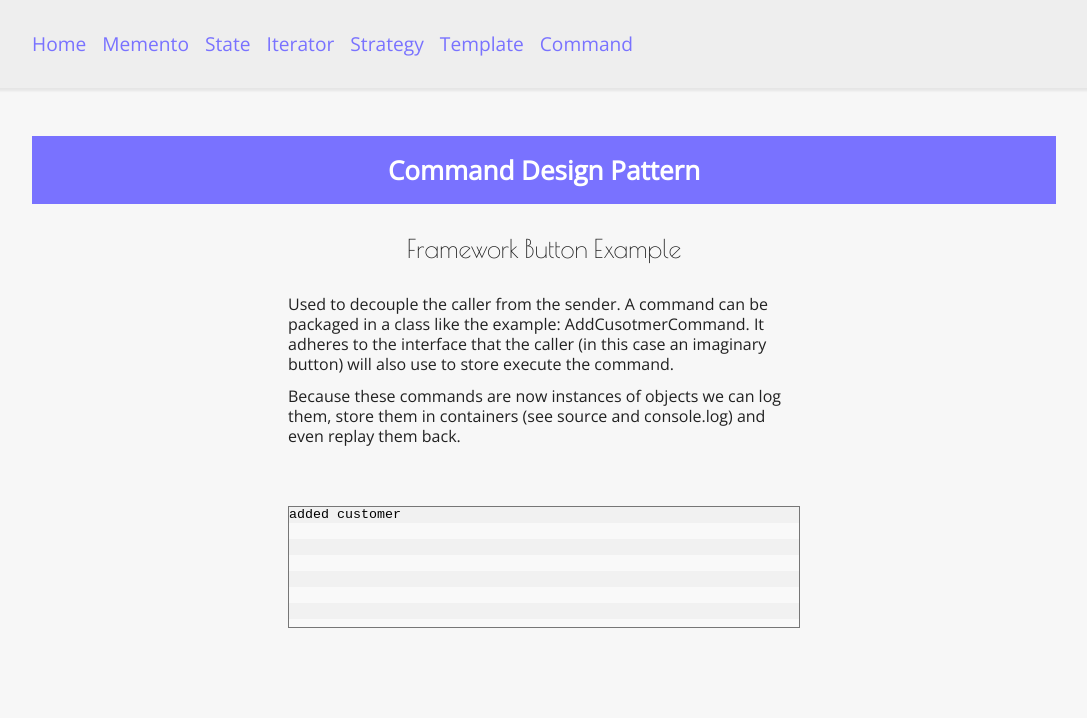
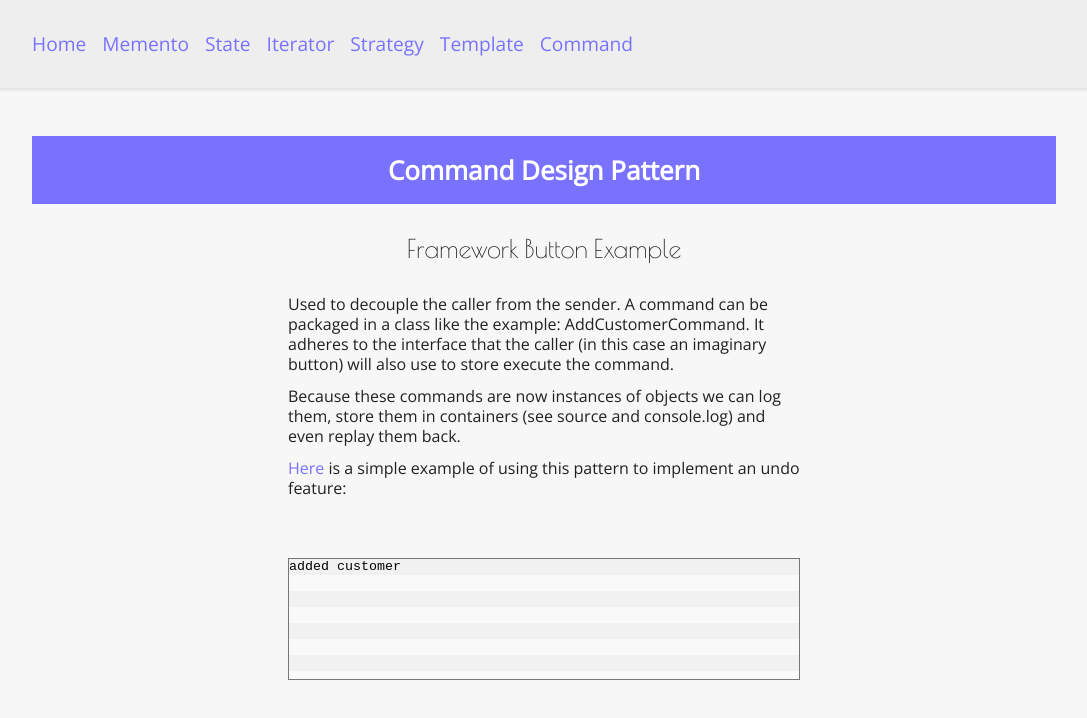
Before and after one commit to metafield/Design-Patterns-Typescript, a React (Create React App) app: page /patterns/command in a window 1280 px wide. Shown: the top 718 px of the page, without its empty margins (96-1183 px from the left). Built offline with nearby package versions, Linux system fonts and the light colour scheme.

Commit message:
command pattern write up

```diff
--- a/src/Patterns/Command/Command.tsx
+++ b/src/Patterns/Command/Command.tsx
@@ -1,6 +1,11 @@
 import React, { FC, useState } from 'react';
 import styled from 'styled-components';
-import { FluidHeader, Heading, Article } from '../../Styles/Atoms';
+import {
+  FluidHeader,
+  Heading,
+  Article,
+  ExternalLink,
+} from '../../Styles/Atoms';
 import { breakPoints } from '../../Styles/breakPoints';
 import { CustomerService } from './CustomerService';
 import { AddCustomerCommand } from './AddCustomerCommand';
@@ -30,7 +35,7 @@ export const Command: FC = () => {
         <Heading>Framework Button Example</Heading>
         <p>
           Used to decouple the caller from the sender. A command can be packaged
-          in a class like the example: AddCusotmerCommand. It adheres to the
+          in a class like the example: AddCustomerCommand. It adheres to the
           interface that the caller (in this case an imaginary button) will also
           use to store execute the command.
         </p>
@@ -38,6 +43,16 @@ export const Command: FC = () => {
           Because these commands are now instances of objects we can log them,
           store them in containers (see source and console.log) and even replay
           them back.
+        </p>
+        <p>
+          <a
+            href="https://gist.github.com/metafield/cd9fab1efea3ce1f5273dbbbd9a5149d"
+            rel="noreferrer noopener"
+          >
+            Here
+          </a>{' '}
+          is a simple example of using this pattern to implement an undo
+          feature:
         </p>
       </Article>
 
```
